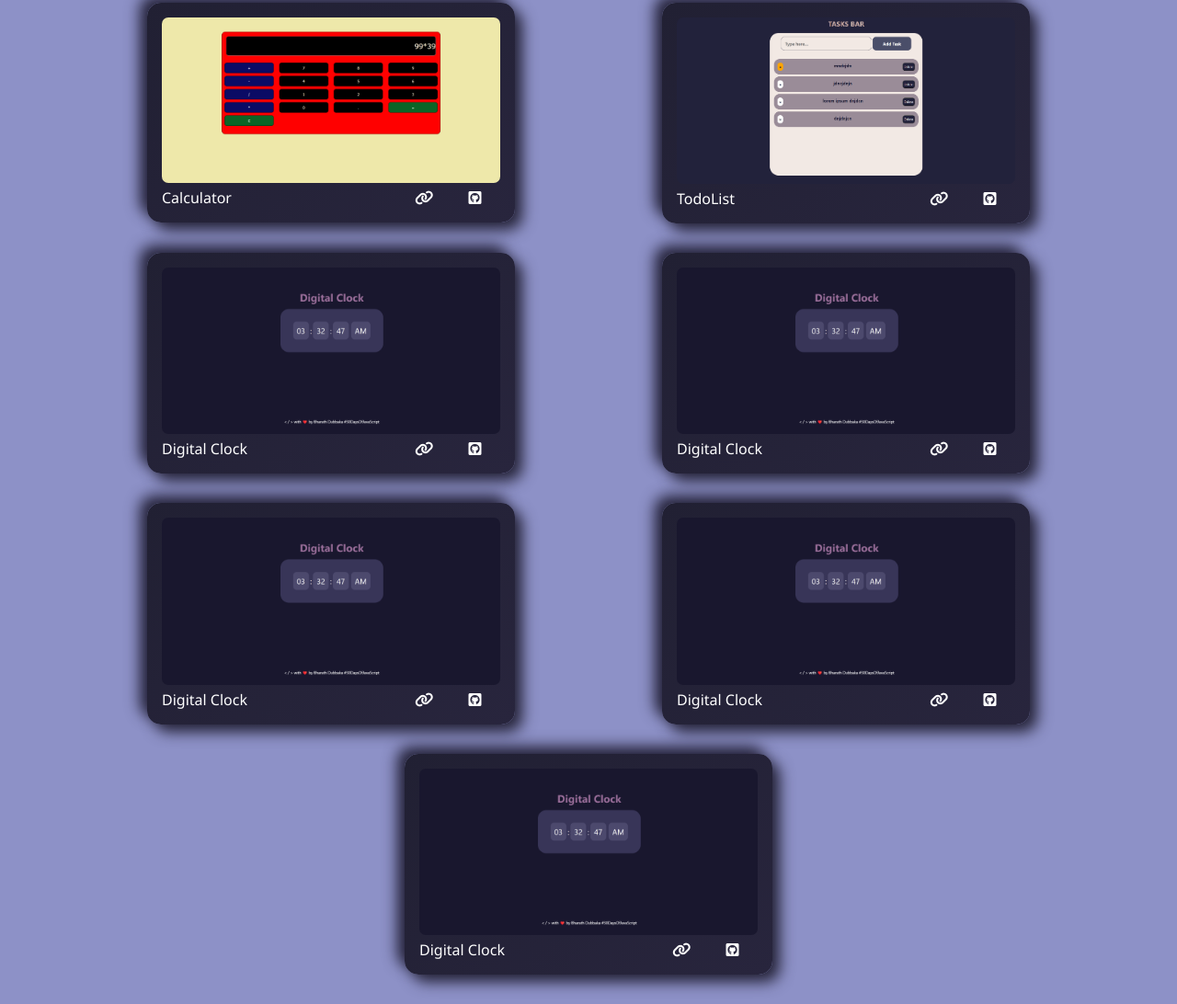
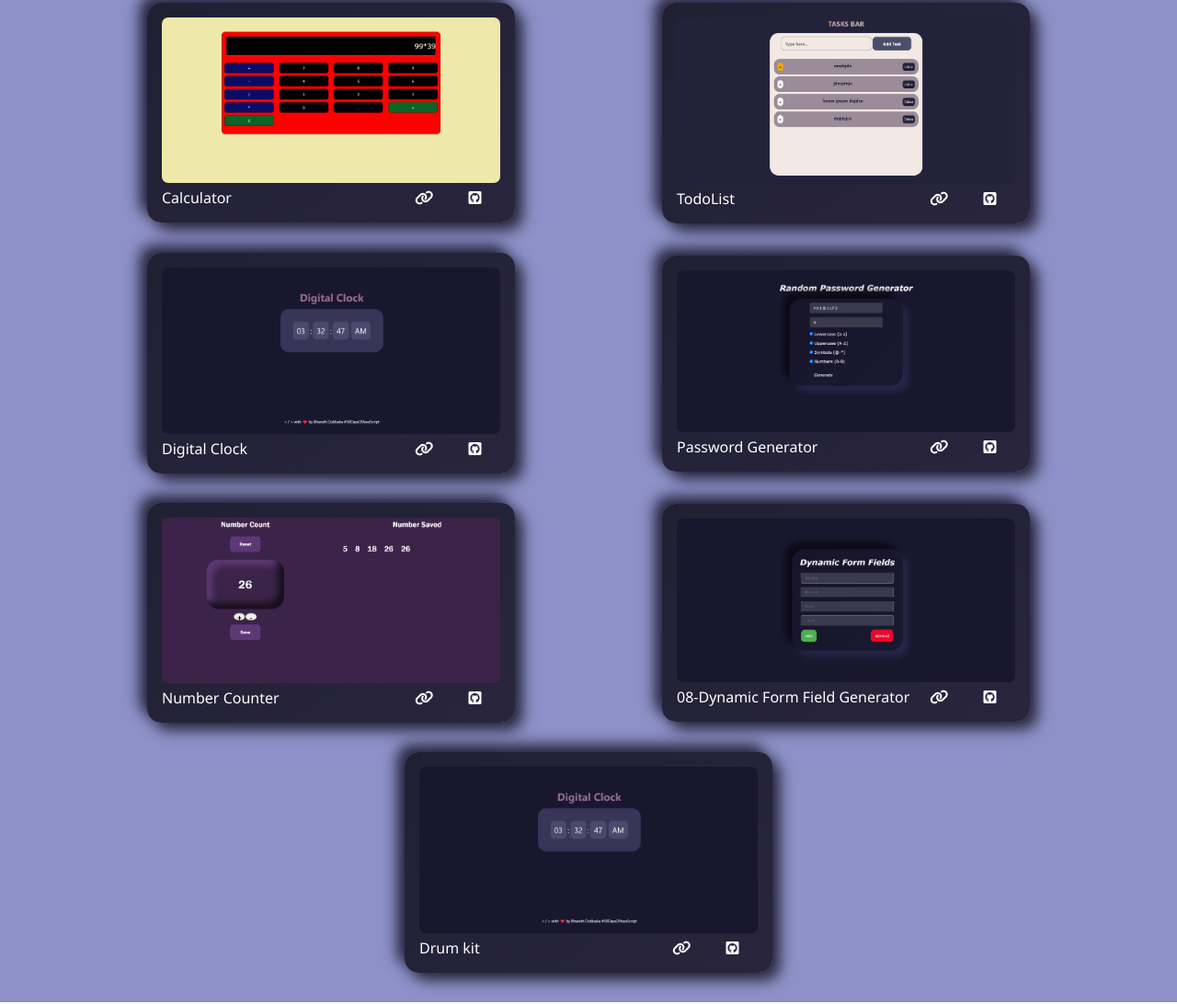
Before and after one commit to Bharath-Dubbaka/30days30projectsJS, a browser extension: page index.html in a window 1280 px wide. Shown: the part 361-1453 px from the top of the page at 92% size. Drawn offline with Linux system fonts and the light colour scheme.

Commit message:
added new proj details and imgs

```diff
--- a/index.html
+++ b/index.html
@@ -91,14 +91,44 @@
                 </div>
               </div>
               <div class="item">
-                <img src="./assets/digitalClock.png" alt="Joke Generator Image" />
+                <img src="./assets/PasswordGenerator.png" alt="Password Generator Image" />
                 <div class="links">
-                    <div class="projectName">Digital Clock</div>
+                    <div class="projectName">Password Generator</div>
                     <div class="projectLink">
-                    <a target="_blank" href="05-DigitalClockJS/index.html"><i class="fa-solid fa-link"></i></a>
+                    <a target="_blank" href="06-PasswordGenJS/index.html"><i class="fa-solid fa-link"></i></a>
                     </div>
                     <div class="projectGithub">
-                        <a href="https://github.com/Bharath-Dubbaka/30days30projectsJS/tree/main/05-DigitalClockJS"><i class="fa-brands fa-square-github"></i></a>
+                        <a href="https://github.com/Bharath-Dubbaka/30days30projectsJS/tree/main/06-PasswordGenJS"><i class="fa-brands fa-square-github"></i></a>
+                    </div>
+                </div>
+                <div class="description">
+                    <!-- Jam out with this interactive JavaScript Drum Kit.  Trigger realistic drum sounds by pressing keyboard keys or clicking on virtual drum pads.   -->
+                </div>
+              </div>
+              <div class="item">
+                <img src="./assets/NumberCountJS.png" alt="NumberCountJS Image" />
+                <div class="links">
+                    <div class="projectName">Number Counter</div>
+                    <div class="projectLink">
+                    <a target="_blank" href="07-NumberCountJS/index.html"><i class="fa-solid fa-link"></i></a>
+                    </div>
+                    <div class="projectGithub">
+                        <a href="https://github.com/Bharath-Dubbaka/30days30projectsJS/tree/main/07-NumberCountJS"><i class="fa-brands fa-square-github"></i></a>
+                    </div>
+                </div>
+                <div class="description">
+                    <!-- Jam out with this interactive JavaScript Drum Kit.  Trigger realistic drum sounds by pressing keyboard keys or clicking on virtual drum pads.   -->
+                </div>
+              </div>
+              <div class="item">
+                <img src="./assets/DynamicFormField.png" alt="Dynamic Form Field Generator Image" />
+                <div class="links">
+                    <div class="projectName">08-Dynamic Form Field Generator</div>
+                    <div class="projectLink">
+                    <a target="_blank" href="08-DynamicFormFieldJS/index.html"><i class="fa-solid fa-link"></i></a>
+                    </div>
+                    <div class="projectGithub">
+                        <a href="https://github.com/Bharath-Dubbaka/30days30projectsJS/tree/main/08-DynamicFormFieldJS"><i class="fa-brands fa-square-github"></i></a>
                     </div>
                 </div>
                 <div class="description">
@@ -108,37 +138,7 @@
               <div class="item">
                 <img src="./assets/digitalClock.png" alt="Joke Generator Image" />
                 <div class="links">
-                    <div class="projectName">Digital Clock</div>
-                    <div class="projectLink">
-                    <a target="_blank" href="05-DigitalClockJS/index.html"><i class="fa-solid fa-link"></i></a>
-                    </div>
-                    <div class="projectGithub">
-                        <a href="https://github.com/Bharath-Dubbaka/30days30projectsJS/tree/main/05-DigitalClockJS"><i class="fa-brands fa-square-github"></i></a>
-                    </div>
-                </div>
-                <div class="description">
-                    <!-- Jam out with this interactive JavaScript Drum Kit.  Trigger realistic drum sounds by pressing keyboard keys or clicking on virtual drum pads.   -->
-                </div>
-              </div>
-              <div class="item">
-                <img src="./assets/digitalClock.png" alt="Joke Generator Image" />
-                <div class="links">
-                    <div class="projectName">Digital Clock</div>
-                    <div class="projectLink">
-                    <a target="_blank" href="05-DigitalClockJS/index.html"><i class="fa-solid fa-link"></i></a>
-                    </div>
-                    <div class="projectGithub">
-                        <a href="https://github.com/Bharath-Dubbaka/30days30projectsJS/tree/main/05-DigitalClockJS"><i class="fa-brands fa-square-github"></i></a>
-                    </div>
-                </div>
-                <div class="description">
-                    <!-- Jam out with this interactive JavaScript Drum Kit.  Trigger realistic drum sounds by pressing keyboard keys or clicking on virtual drum pads.   -->
-                </div>
-              </div>
-              <div class="item">
-                <img src="./assets/digitalClock.png" alt="Joke Generator Image" />
-                <div class="links">
-                    <div class="projectName">Digital Clock</div>
+                    <div class="projectName">Drum kit</div>
                     <div class="projectLink">
                     <a target="_blank" href="05-DigitalClockJS/index.html"><i class="fa-solid fa-link"></i></a>
                     </div>
```
Also changed, not shown: assets/DynamicFormField.png (added), assets/NumberCountJS.png (added), assets/PasswordGenerator.png (added).
